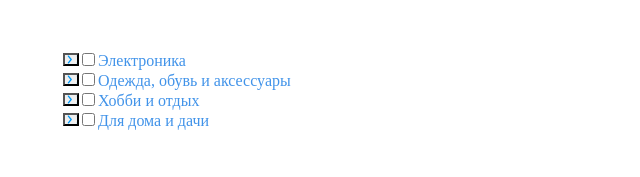
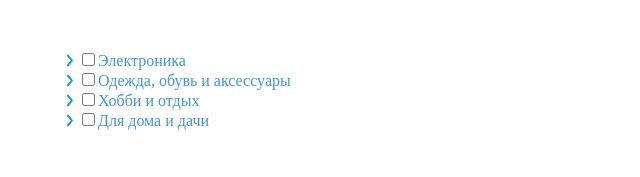
Before and after one commit to emilgerz/react-apps, a React (Vite) app in the folder avito-filters/: page / in a window 1280 px wide. Shown: the top 177 px of the page, without its empty margins (0-640 px from the left). Built offline with nearby package versions, Linux system fonts and the light colour scheme.

Commit message:
avito-filters beta version

```diff
--- a/avito-filters/src/App.jsx
+++ b/avito-filters/src/App.jsx
@@ -26,17 +26,33 @@ function findDescendants(id, data) {
 	return descendants
 }
 
+function findSameLevel(id, data) {
+	const initialItem = data.find((item) => item.id === id)
+
+	const parent = data.find((item) => item.id === initialItem.parentId)
+
+	return [data.filter((item) => item.parentId === parent?.id).map((item) => item.id), parent.id]
+}
+
 function App() {
-	const [checkedIds, setCheckedIds] = useState([28958, 12679])
+	const [checkedIds, setCheckedIds] = useState([])
 
 	const checkboxHandler = (id) => {
 		setCheckedIds((prev) => {
+			const descendants = findDescendants(id, data)
+			const ancestors = findAncestors(id, data)
+			const [sameLevelIds, parent] = findSameLevel(id, data)
+
 			if (prev.includes(id)) {
-				const descendants = findDescendants(id, data)
+				return prev.filter(
+					(item) => !ancestors.includes(item) && !descendants.includes(item) && item !== id
+				)
+			} else {
+				if (sameLevelIds.filter((itemId) => itemId !== id).every((id) => prev.includes(id))) {
+					return [...prev, id, ...descendants, parent]
+				}
 
-				return prev.filter((item) => !descendants.includes(item) && item !== id)
-			} else {
-				return [...prev, id, ...findDescendants(id, data), ...findAncestors(id, data)]
+				return [...prev, id, ...descendants]
 			}
 		})
 	}
--- a/avito-filters/src/App.scss
+++ b/avito-filters/src/App.scss
@@ -32,10 +32,12 @@ body {
 .arrow-btn {
 	display: block;
 	position: absolute;
-	top: 3px;
+	top: 4px;
 	left: -15px;
 	width: 13px;
 	height: 13px;
+	border: 0;
+	background-color: transparent;
 	background-image: url(./img/arrow.svg);
 	cursor: pointer;
 	transition: transform 0.1s ease-in-out;
```
Also changed, not shown: avito-filters/src/components/MenuList.jsx (+3 -4 lines).
